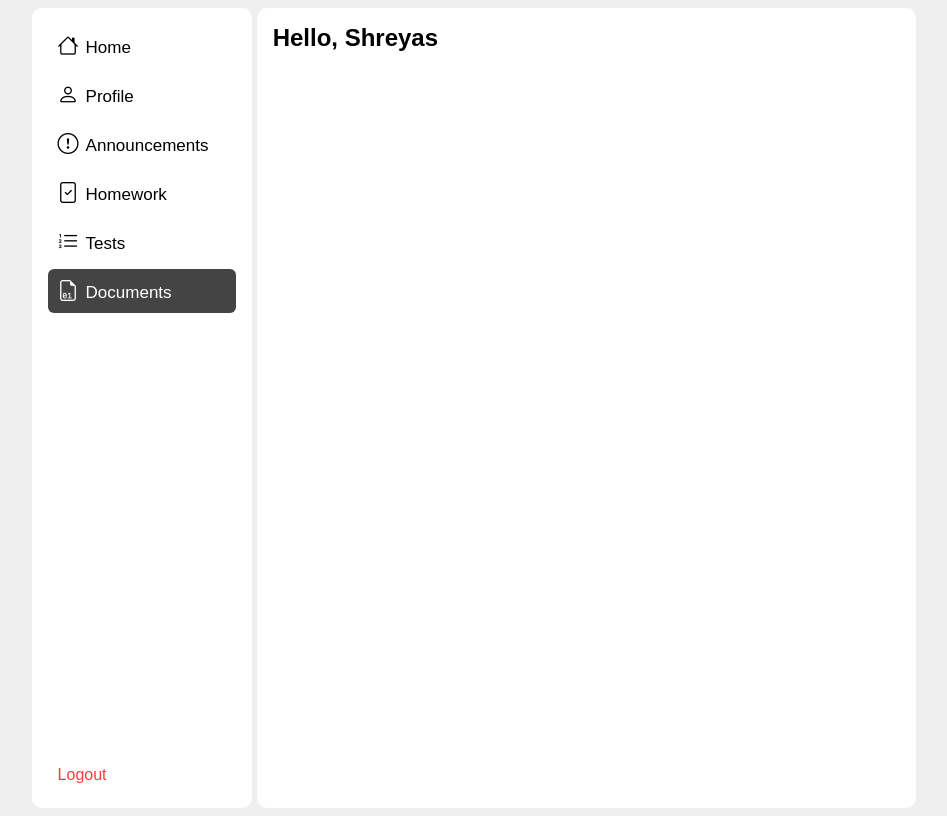
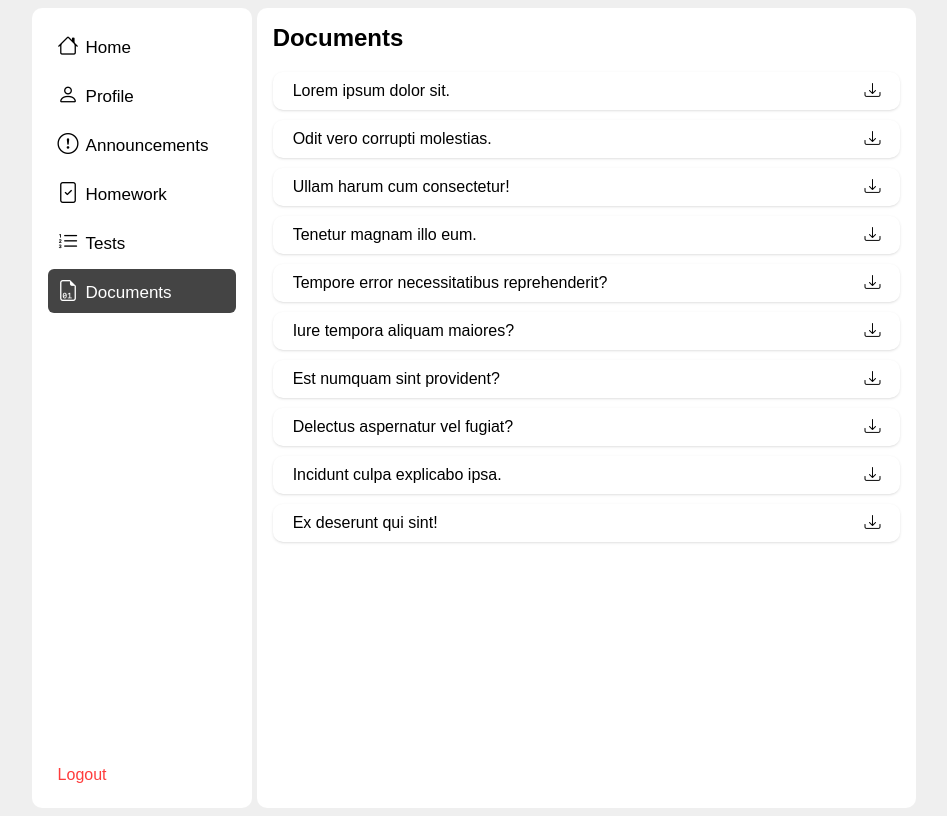
Before and after one commit to alvinbengeorge/webschool_django, a plain HTML site: page documents.html in a window 1280 px wide. Shown: the whole page, without its empty margins (166-1113 px from the left). Drawn offline with nearby package versions, Linux system fonts and the light colour scheme.

Commit message:
Create documents page

```diff
--- a/documents.html
+++ b/documents.html
@@ -1,12 +1,15 @@
 <!DOCTYPE html>
 <html>
   <head>
-    <meta charset="utf-8">
-    <meta name="viewport" content="width=device-width">
+    <meta charset="utf-8" />
+    <meta name="viewport" content="width=device-width" />
     <!-- <meta http-equiv="refresh" content="0.1"> -->
     <title>replit</title>
     <link href="style.css" rel="stylesheet" type="text/css" />
-    <link rel="stylesheet" href="https://cdn.jsdelivr.net/npm/bootstrap-icons@1.3.0/font/bootstrap-icons.css">
+    <link
+      rel="stylesheet"
+      href="https://cdn.jsdelivr.net/npm/bootstrap-icons@1.3.0/font/bootstrap-icons.css"
+    />
   </head>
   <body>
     <script src="script.js"></script>
@@ -36,12 +39,52 @@
           <i class="bi bi-file-earmark-binary"></i>
           <a href="#">Documents</a>
         </div>
-        <footer>
-          Logout
-        </footer>
+        <footer>Logout</footer>
       </section>
       <section id="right-section">
-        <h1>Hello, Shreyas</h1>
+        <h1 class="section-heading">Documents</h1>
+        <div class="documents">
+          <div class="document">
+            <div>Lorem ipsum dolor sit.</div>
+            <i class="bi bi-download"></i>
+          </div>
+          <div class="document">
+            <div>Odit vero corrupti molestias.</div>
+            <i class="bi bi-download"></i>
+          </div>
+          <div class="document">
+            <div>Ullam harum cum consectetur!</div>
+            <i class="bi bi-download"></i>
+          </div>
+          <div class="document">
+            <div>Tenetur magnam illo eum.</div>
+            <i class="bi bi-download"></i>
+          </div>
+          <div class="document">
+            <div>Tempore error necessitatibus reprehenderit?</div>
+            <i class="bi bi-download"></i>
+          </div>
+          <div class="document">
+            <div>Iure tempora aliquam maiores?</div>
+            <i class="bi bi-download"></i>
+          </div>
+          <div class="document">
+            <div>Est numquam sint provident?</div>
+            <i class="bi bi-download"></i>
+          </div>
+          <div class="document">
+            <div>Delectus aspernatur vel fugiat?</div>
+            <i class="bi bi-download"></i>
+          </div>
+          <div class="document">
+            <div>Incidunt culpa explicabo ipsa.</div>
+            <i class="bi bi-download"></i>
+          </div>
+          <div class="document">
+            <div>Ex deserunt qui sint!</div>
+            <i class="bi bi-download"></i>
+          </div>
+        </div>
       </section>
     </main>
   </body>
--- a/style.css
+++ b/style.css
@@ -95,19 +95,35 @@ footer:hover {
 
 .announcements,
 .homeworks,
-.classes {
+.classes,
+.documents {
   display: flex;
   flex-direction: column;
   row-gap: 20px;
 }
 
+.documents {
+  row-gap: 10px;
+}
+
 .announcement,
 .homework,
-.class {
+.class,
+.document {
   padding: 10px 20px;
   border-radius: 10px;
   box-shadow: var(--shadow);
   -webkit-font-smoothing: antialiased;
+}
+
+.document {
+  display: flex;
+  align-items: center;
+  justify-content: space-between;
+}
+
+.document i {
+  cursor: pointer;
 }
 
 .homework *,
```
